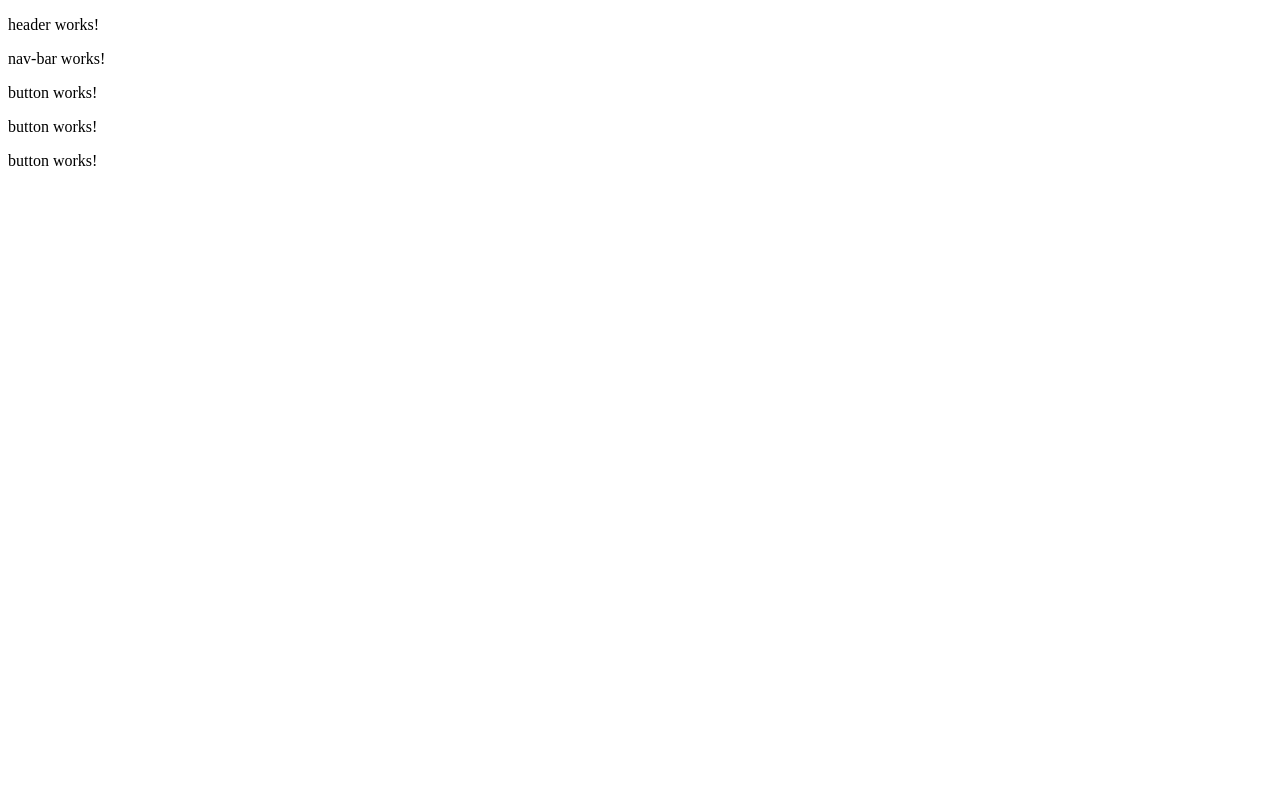
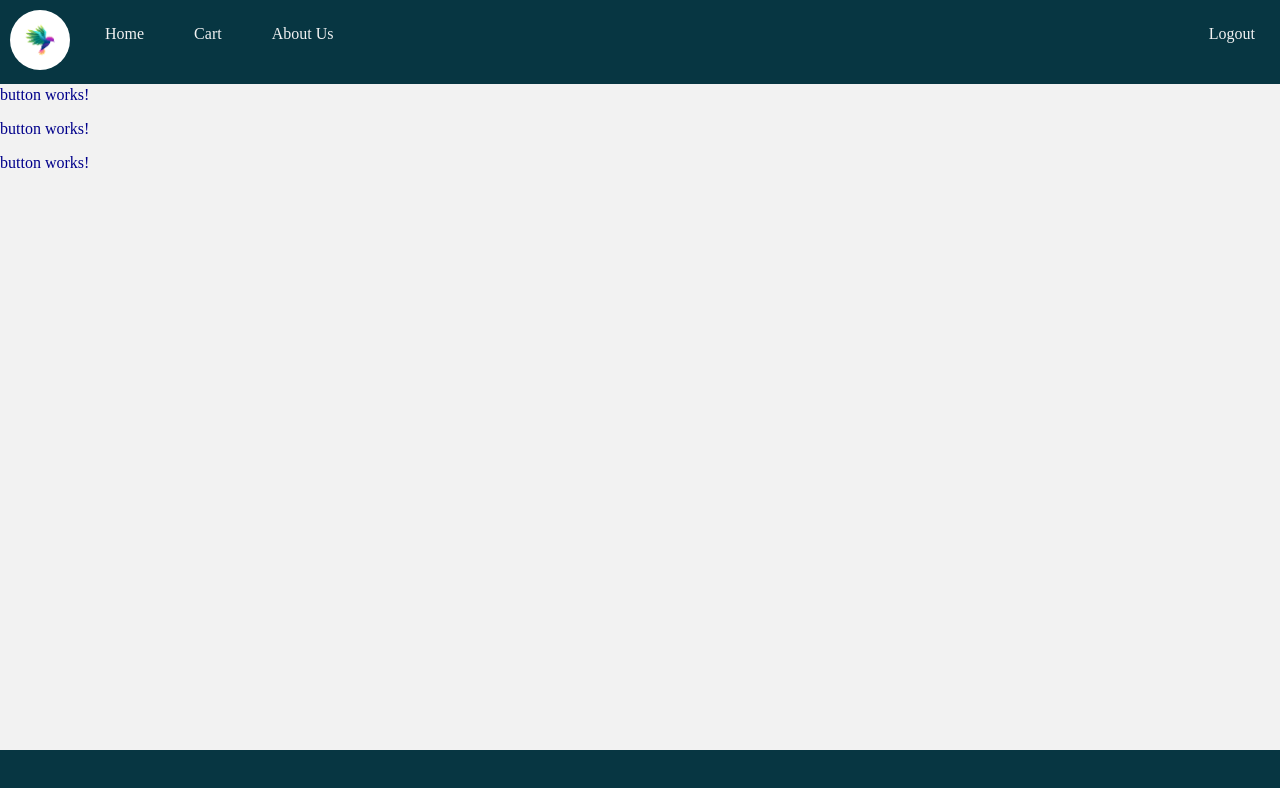
Before and after one commit to L4Y3R/Angular-Practice, an Angular app in the folder HelloWorld/: page / in a window 1280 px wide. Shown: the top 788 px of the page. Built offline with nearby package versions, Linux system fonts and the light colour scheme.

Commit message:
css added

```diff
--- a/HelloWorld/src/app/app.component.css
+++ b/HelloWorld/src/app/app.component.css
@@ -0,0 +1,20 @@
+.container {
+  margin: 0px;
+  height: 100%;
+  display: grid;
+  grid-template-rows: 70px 1fr 50px;
+  background-color: var(--white);
+}
+
+.header {
+}
+
+.footer {
+  background-color: var(--dark-blue);
+}
+
+.main {
+  border: var(--light-gray) solid;
+  border-width: 1px 0px 1px 0px;
+  height: 100%;
+}
--- a/HelloWorld/src/app/app.component.html
+++ b/HelloWorld/src/app/app.component.html
@@ -1,5 +1,15 @@
-<app-header></app-header>
+<!--
 <app-nav-bar></app-nav-bar>
-<app-menu-button></app-menu-button>
-<app-menu-button></app-menu-button>
-<app-menu-button></app-menu-button>
+ -->
+
+<div class="container">
+  <div class="header">
+    <app-header></app-header>
+  </div>
+  <div class="main">
+    <app-menu-button></app-menu-button>
+    <app-menu-button></app-menu-button>
+    <app-menu-button></app-menu-button>
+  </div>
+  <div class="footer"></div>
+</div>
--- a/HelloWorld/src/app/header/header.component.css
+++ b/HelloWorld/src/app/header/header.component.css
@@ -0,0 +1,25 @@
+ul {
+  list-style-type: none;
+  margin: 0;
+  padding: 0;
+  overflow: hidden;
+  background-color: var(--dark-blue);
+}
+
+li {
+  float: left;
+}
+
+li .nav-btn {
+  display: block;
+  color: var(--white);
+  text-align: center;
+  padding: 25px;
+  height: 100%;
+  text-decoration: none;
+}
+
+li .nav-btn:hover {
+  background-color: var(--green);
+  cursor: pointer;
+}
--- a/HelloWorld/src/app/header/header.component.html
+++ b/HelloWorld/src/app/header/header.component.html
@@ -1 +1,21 @@
-<p>header works!</p>
+<ul>
+  <li style="padding: 10px">
+    <img
+      style="width: 60px; border-radius: 50%"
+      src="\assets\images\bird.jpg"
+      alt="logo"
+    />
+  </li>
+  <li>
+    <span class="nav-btn"> Home </span>
+  </li>
+  <li>
+    <span class="nav-btn"> Cart </span>
+  </li>
+  <li>
+    <span class="nav-btn"> About Us </span>
+  </li>
+  <li style="float: right">
+    <span class="nav-btn"> Logout </span>
+  </li>
+</ul>
--- a/HelloWorld/src/styles.css
+++ b/HelloWorld/src/styles.css
@@ -1 +1,14 @@
-/* You can add global styles to this file, and also import other style files */
+:root {
+  --green: #276903;
+  --dark-blue: #073642;
+  --grey: #657b83;
+  --light-grey: #93a1a1;
+  --white: #f2f2f2;
+}
+
+html,
+body {
+  margin: 0;
+  height: 100%;
+  color: darkblue;
+}
```
Also changed, not shown: HelloWorld/src/assets/images/bird.jpg (added).
